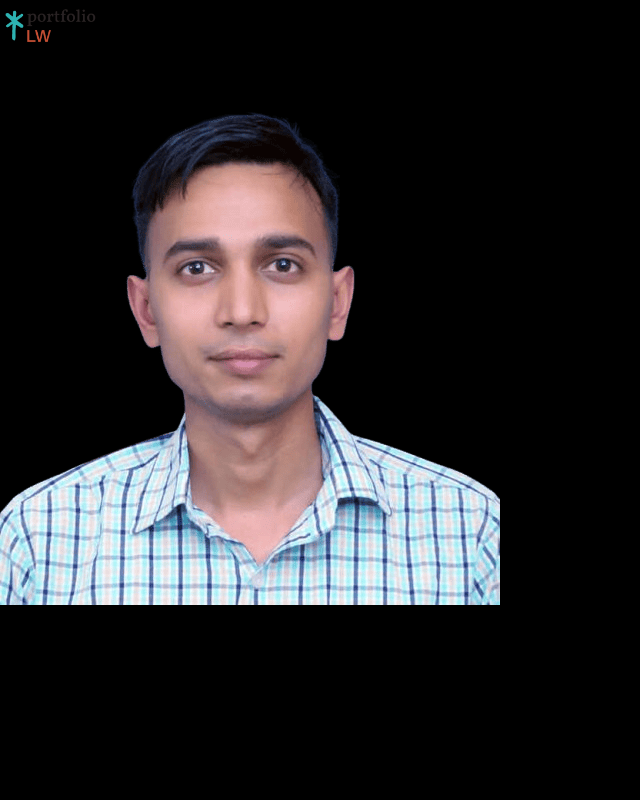
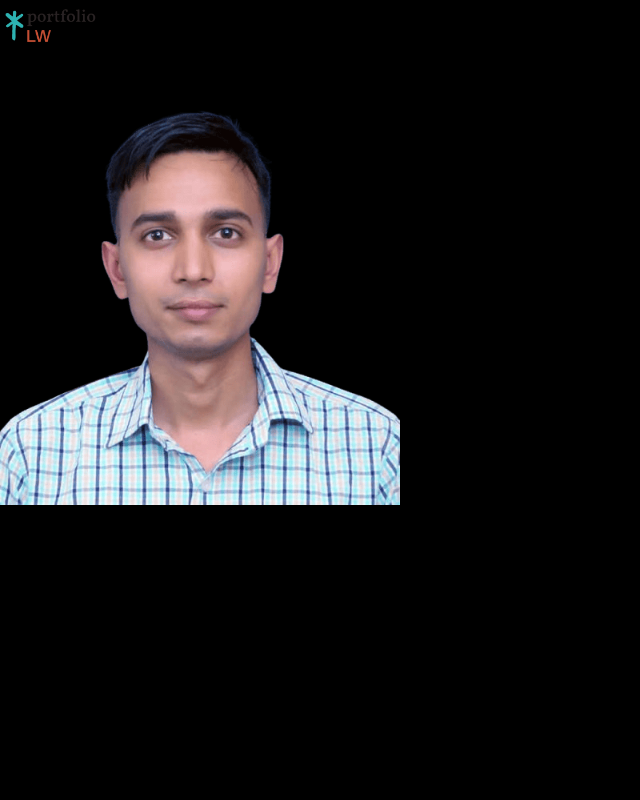
Before and after one commit to lokeshloki3/reactportfolio, a React (Vite) app: page / in a window 1280 px wide. Shown: the top 800 px of the page, without its empty margins (0-640 px from the left). Built offline with nearby package versions, Linux system fonts and the light colour scheme.

Commit message:
Update Hero.jsx

```diff
--- a/src/components/Hero.jsx
+++ b/src/components/Hero.jsx
@@ -4,20 +4,20 @@ import {HERO_CONTENT} from "../constants"
 const Hero = () => {
 
     // Function to handle the download click
-    const handleDownloadClick = (e) => {
-        const userConfirmed = window.confirm("Want to download the resume?");
-        if (!userConfirmed) {
-            // Prevent the download if user cancels
-            e.preventDefault();
-        }
-    };
+    // const handleDownloadClick = (e) => {
+    //     const userConfirmed = window.confirm("Want to download the resume?");
+    //     if (!userConfirmed) {
+    //         Prevent the download if user cancels
+    //         e.preventDefault();
+    //     }
+    // };
 
   return (
     <div className='pb-4 lg:mb-36'>
         <div className='flex flex-wrap lg:flex-row-reverse'>
             <div className='w-full lg:w-1/2'>
                 <div className='flex justify-center lg:p-8'>
-                    <img src={profilePic} alt='Lokesh' className='border border-stone-900 rounded-3xl'/>
+                    <img src={profilePic} alt='Lokesh' className='border border-stone-900 rounded-3xl' width={400} height={400}/>
                 </div>
             </div>
             <div className='w-full lg:w-1/2'>
@@ -31,13 +31,11 @@ const Hero = () => {
                     <p className='my-2 max-w-lg py-6 text-xl leading-relaxed tracking-tighter'>
                         {HERO_CONTENT}
                     </p>
-                    <a href='/reactportfolio/Resume_NSIT_288CO12.pdf'
+                    <a href='https://lokeshloki3.github.io/resume/Lokesh_Resume_NSIT_288CO12.pdf'
                     target='_blank'
                     rel='noopener noreferrer'
-                    download
-                    onClick={handleDownloadClick}
-                    className='bg-white rounded-2xl p-4 text-sm text-stone-800 mb-10'>
-                        Download Resume
+                    className='bg-white rounded-2xl p-4 text-lg text-stone-800 mb-10'>
+                        View Resume
                     </a>
                 </div>
             </div>
```
